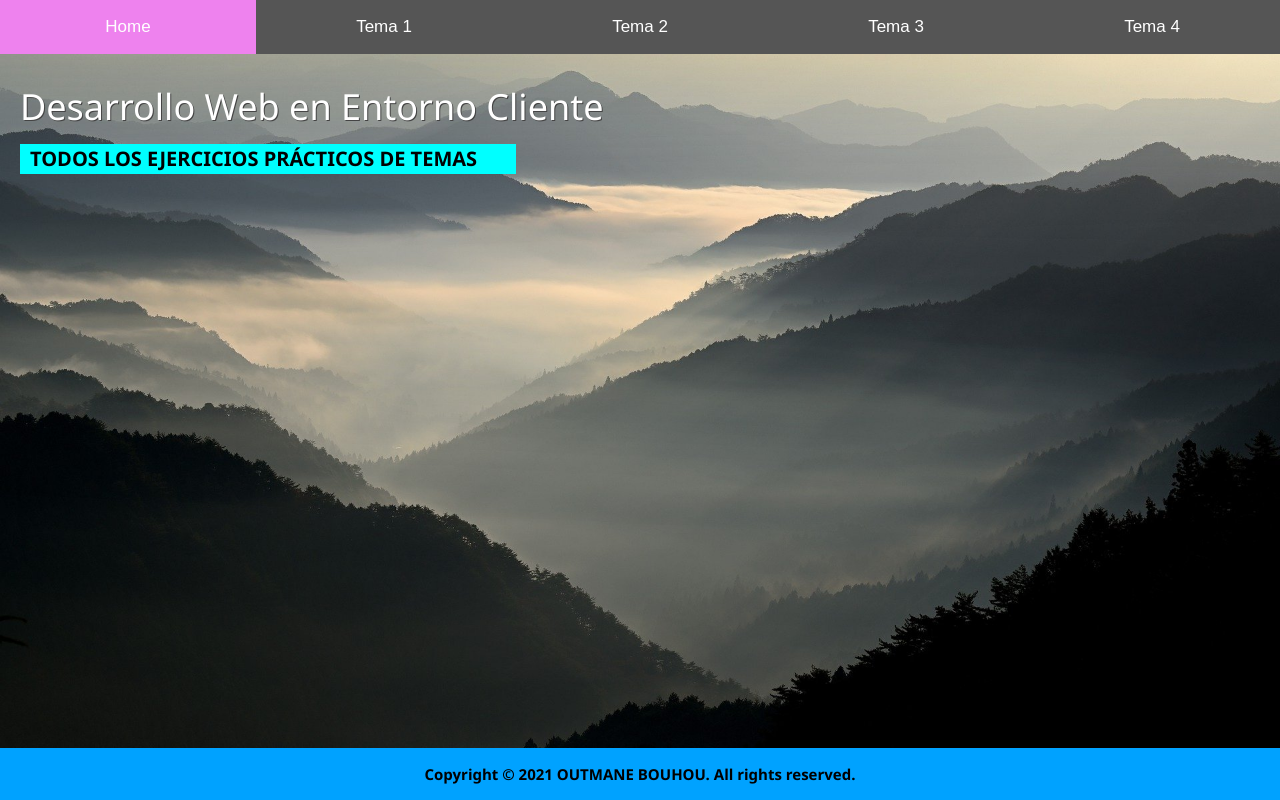
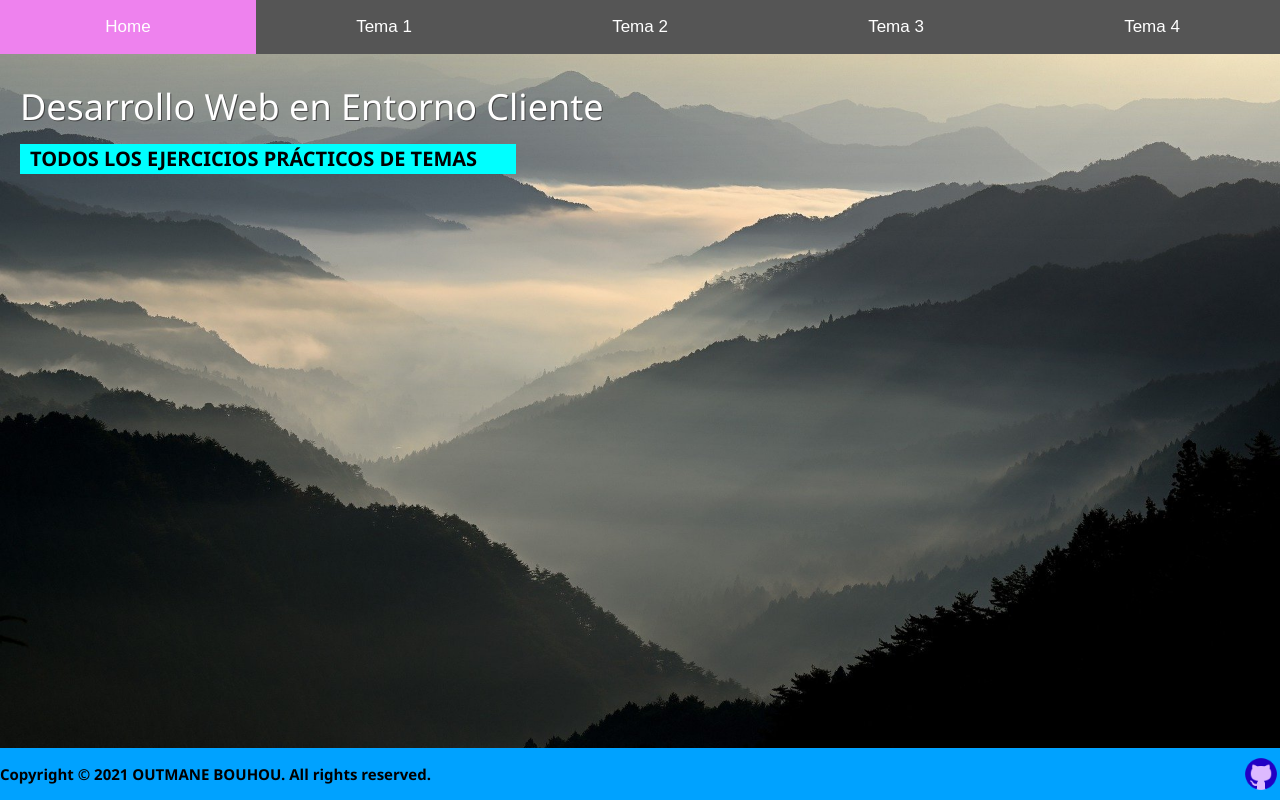
Before and after one commit to outmaneBH/proyectoDWEC, a plain HTML site: page public_html/index.html in a window 1280 px wide. Drawn offline with nearby package versions, Linux system fonts and the light colour scheme.

Commit message:
14/12/2021 Crear nuevo Proyecto de DWEC

```diff
--- a/public_html/index.html
+++ b/public_html/index.html
@@ -80,6 +80,12 @@
         #Tema3,
         #Tema2 {
             overflow: scroll;
+        }
+        footer{
+            display: flex;
+            flex-flow: row nowrap;
+            justify-content: space-between;
+            align-items: center;
         }
     </style>
 </head>
@@ -255,6 +261,7 @@
     <footer>
         <p style="color: black;font-weight: bold;font-family: 'Segoe UI', Tahoma, Geneva, Verdana, sans-serif;">
             Copyright © 2021 OUTMANE BOUHOU. All rights reserved.</p>
+        <a href="https://github.com/outmaneBH/proyectoDWEC/tree/master/public_html" target="_blank"><img src="icons/git.png" style="width: 38px;height: 38px;" alt="GitHub"/></a>
     </footer>
 
     <script>
```
Also changed, not shown: public_html/icons/git.png (added), 1 other file.
